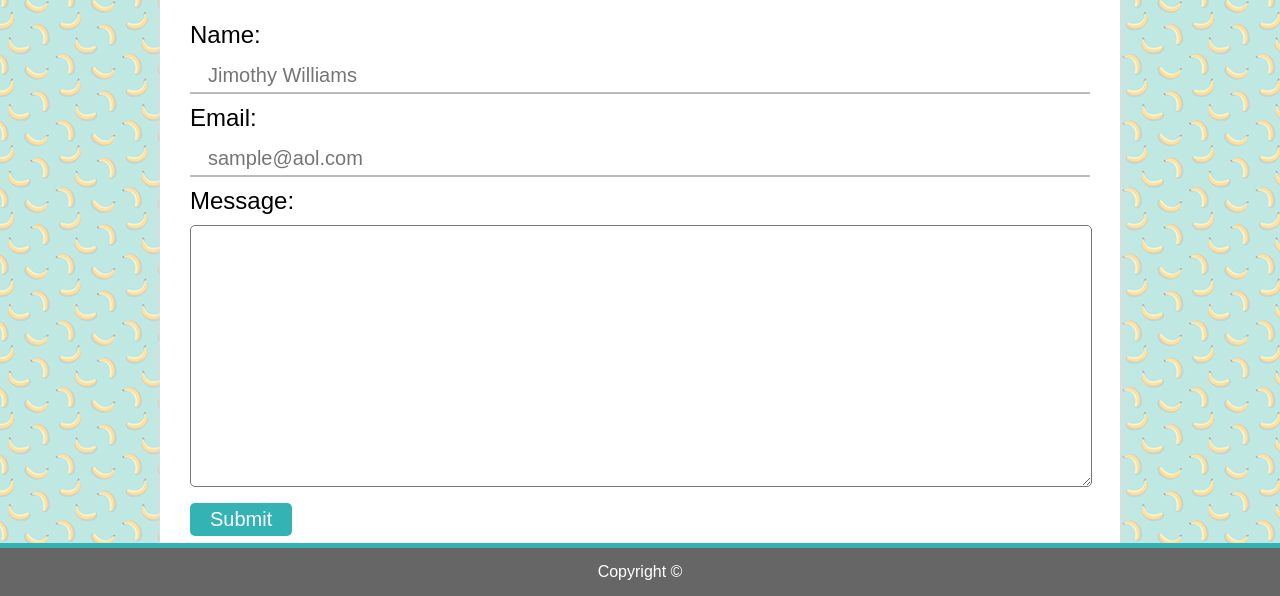
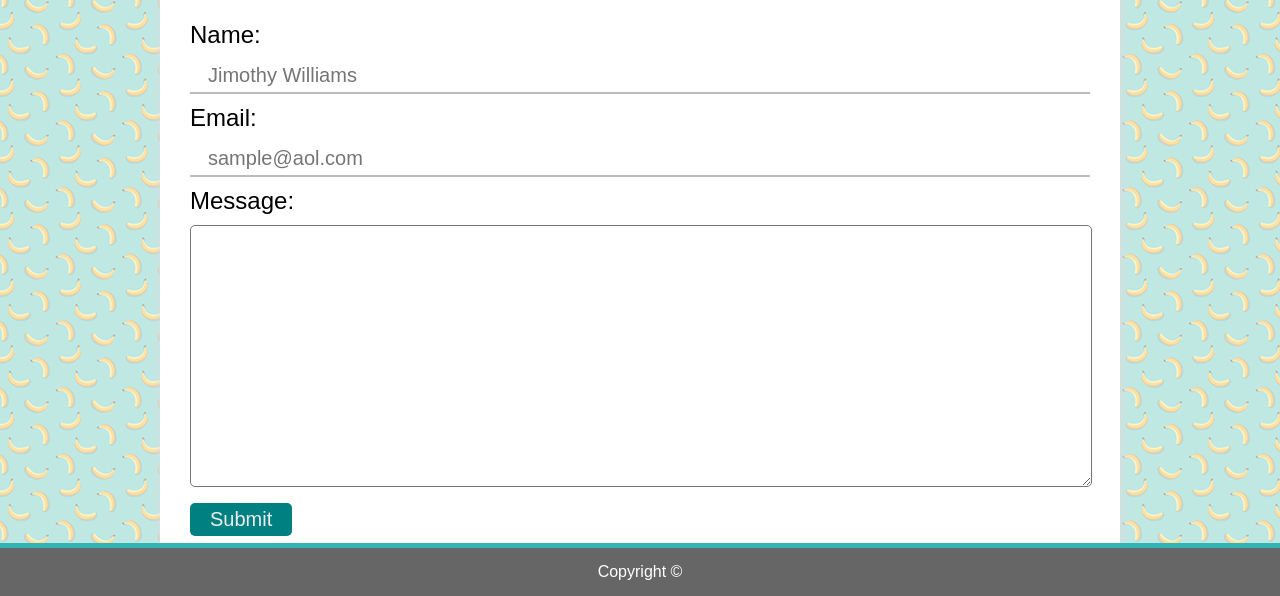
Before and after one commit to pcfilicetti/pcfilicetti.github.io, a plain HTML site: page contact.html in a window 1280 px wide. In both pictures the pointer is over the input "Submit". Shown: the part 250-846 px from the top of the page. Drawn offline with Linux system fonts and the light colour scheme.

Commit message:
added submit transition

```diff
--- a/assets/css/style.css
+++ b/assets/css/style.css
@@ -144,6 +144,12 @@ body {
         border-radius: 5px;
     }
 
+        .contact-form .submit-button:hover {
+            background-color: teal;
+            color: #ededed;
+            transition: all 0.2s ease-in-out;
+        }
+
 .portfolio-wrap {
     width: 300px;
     height: 180px;
```
